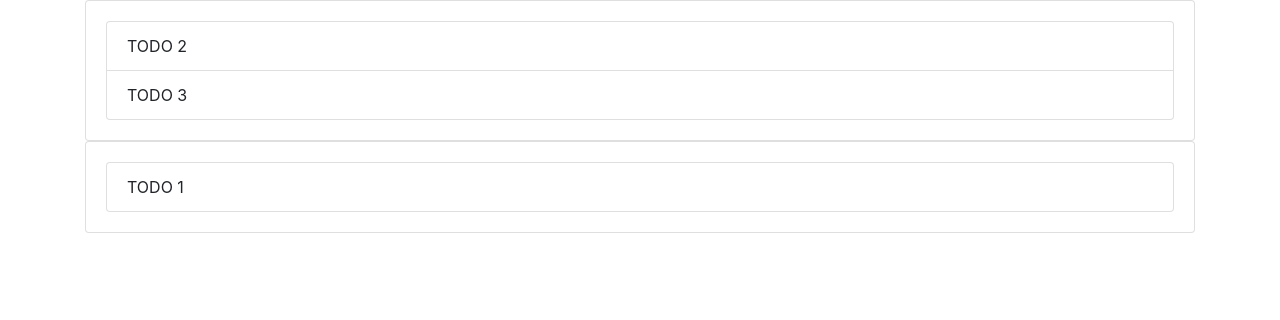
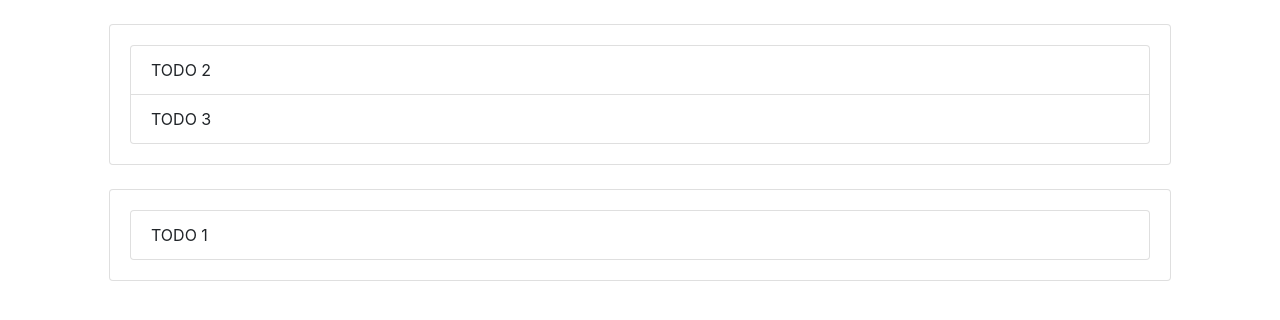
Before and after one commit to andipaetzold/react-todo, a React (Create React App) app: page / in a window 1280 px wide. Shown: the top 320 px of the page. Built offline with nearby package versions, Linux system fonts and the light colour scheme.

Commit message:
Added some margin around card

```diff
--- a/src/Card.js
+++ b/src/Card.js
@@ -4,7 +4,7 @@ import CardBody from './CardBody';
 
 class Card extends Component {
     render() {
-        return <div className="card">
+        return <div className="card m-4">
             <CardTitle body={this.props.title} />
             <CardBody body={this.props.body} />
         </div>
```
